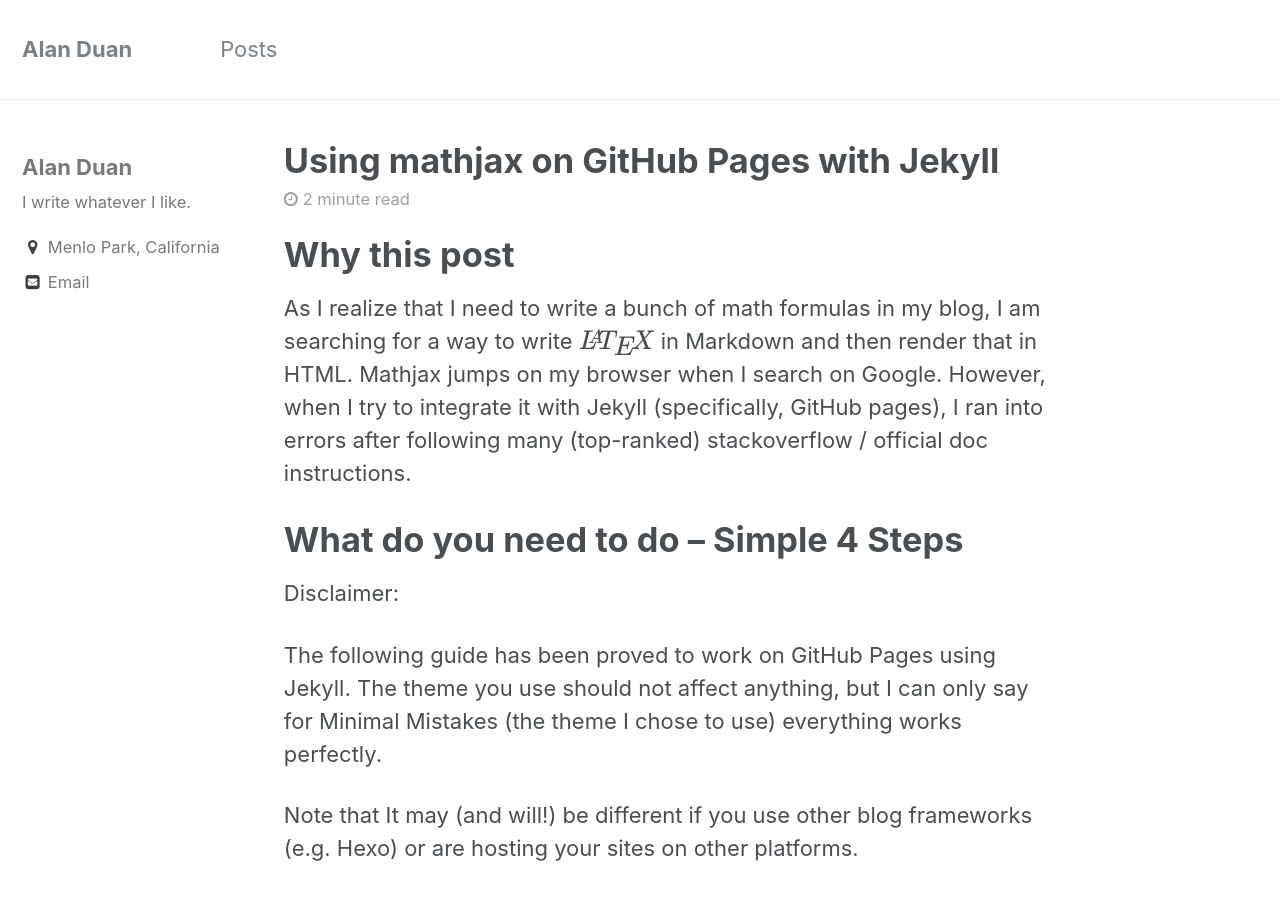
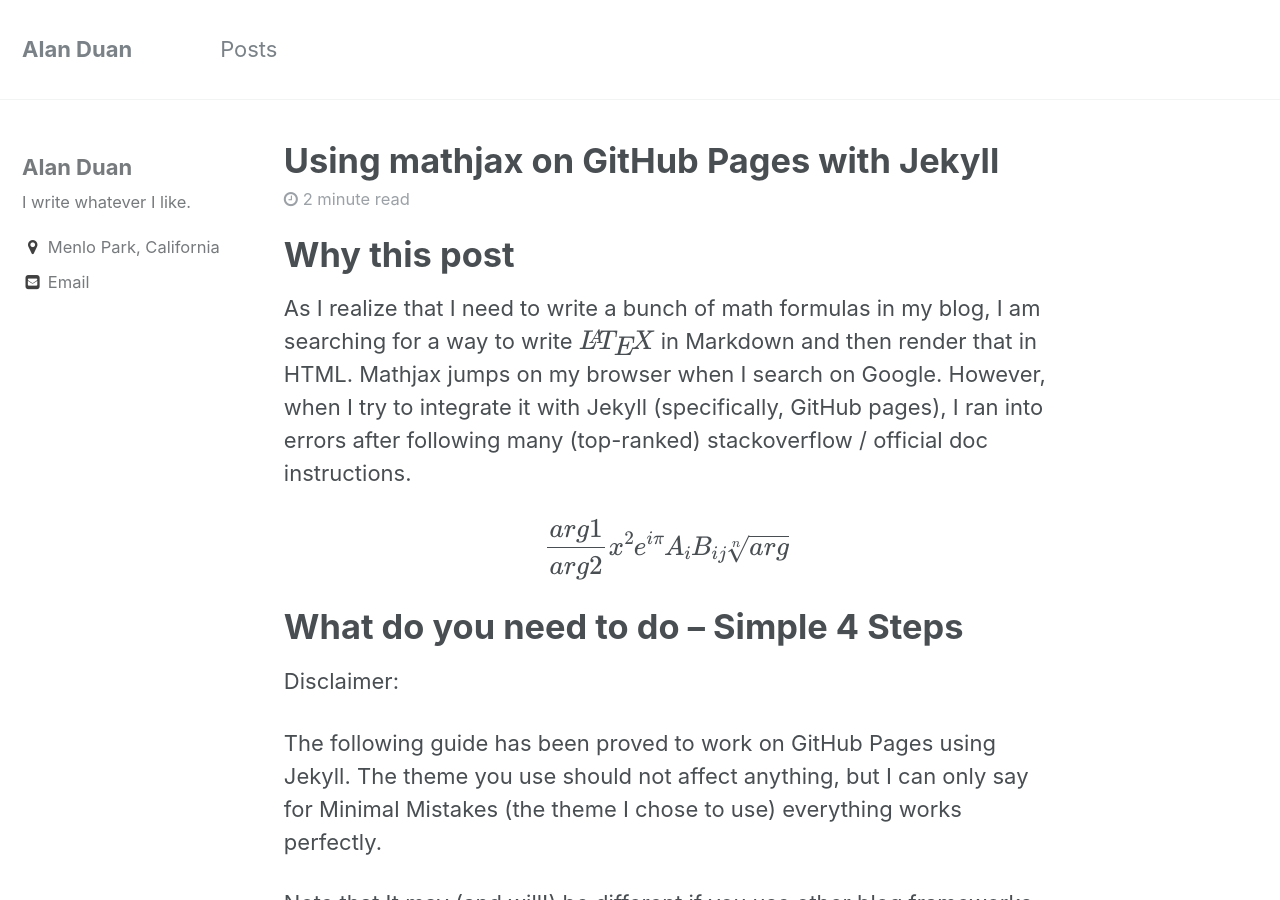
Before and after one commit to peai002/hello-world, a Jekyll site: the page built from _posts/2017-02-01-mathjax.md, in a window 1280 px wide and 900 px high. Built offline with Jekyll 4.4.1, drawn with Linux system fonts in a browser that asks for light colours; formulas are drawn with MathJax 3.

Commit message:
Update 2017-02-01-mathjax.md

```diff
--- a/_posts/2017-02-01-mathjax.md
+++ b/_posts/2017-02-01-mathjax.md
@@ -14,6 +14,15 @@ mathjax: true
 # Why this post
 
 As I realize that I need to write a bunch of math formulas in my blog, I am searching for a way to write $$\LaTeX$$ in Markdown and then render that in HTML. Mathjax jumps on my browser when I search on Google. However, when I try to integrate it with Jekyll (specifically, GitHub pages), I ran into errors after following many (top-ranked) stackoverflow / official doc instructions.
+
+$$
+\frac{arg 1}{arg 2} \\
+x^2\\
+e^{i\pi}\\
+A_i\\
+B_{ij}\\
+\sqrt[n]{arg}
+$$
 
 # What do you need to do -- Simple 4 Steps
 
```
